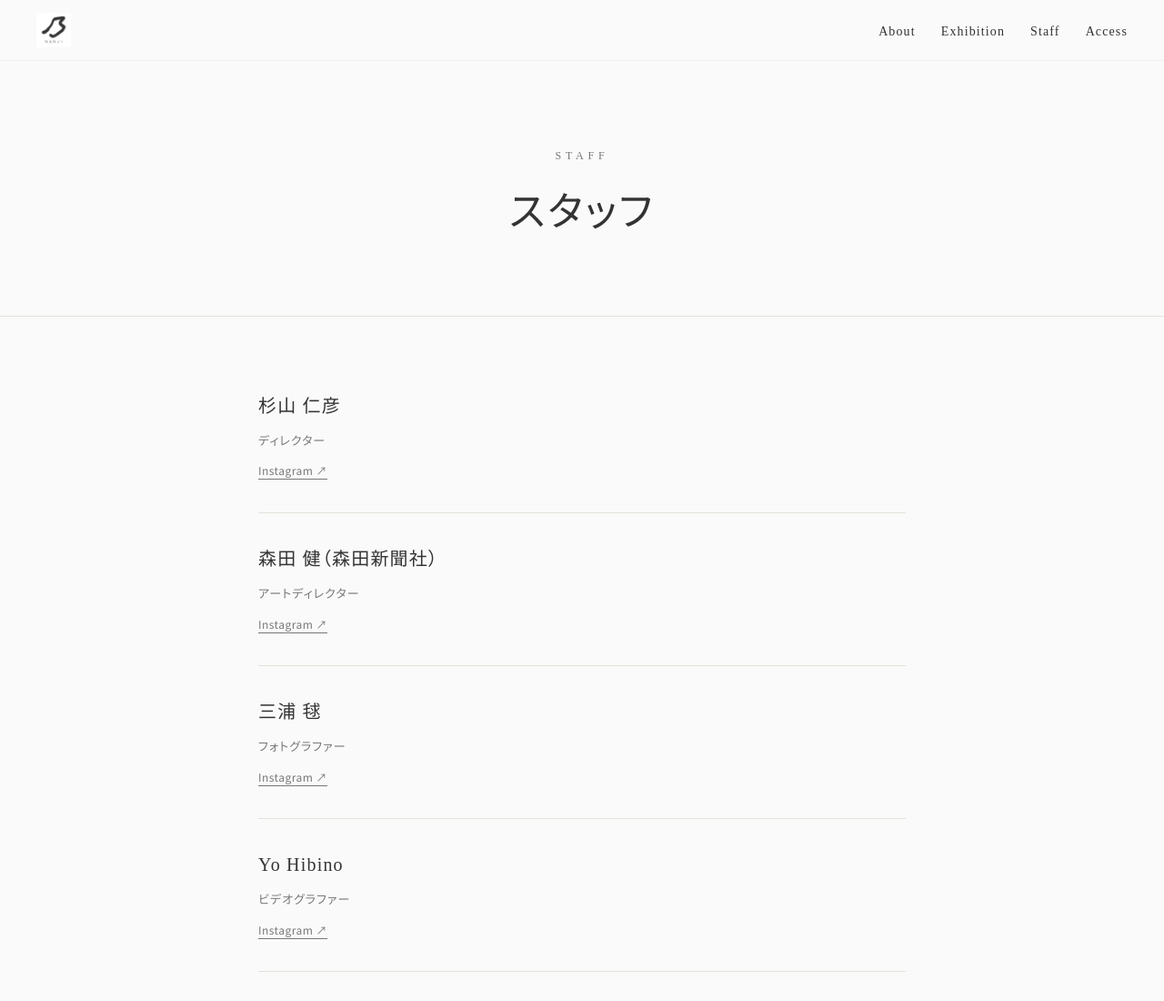
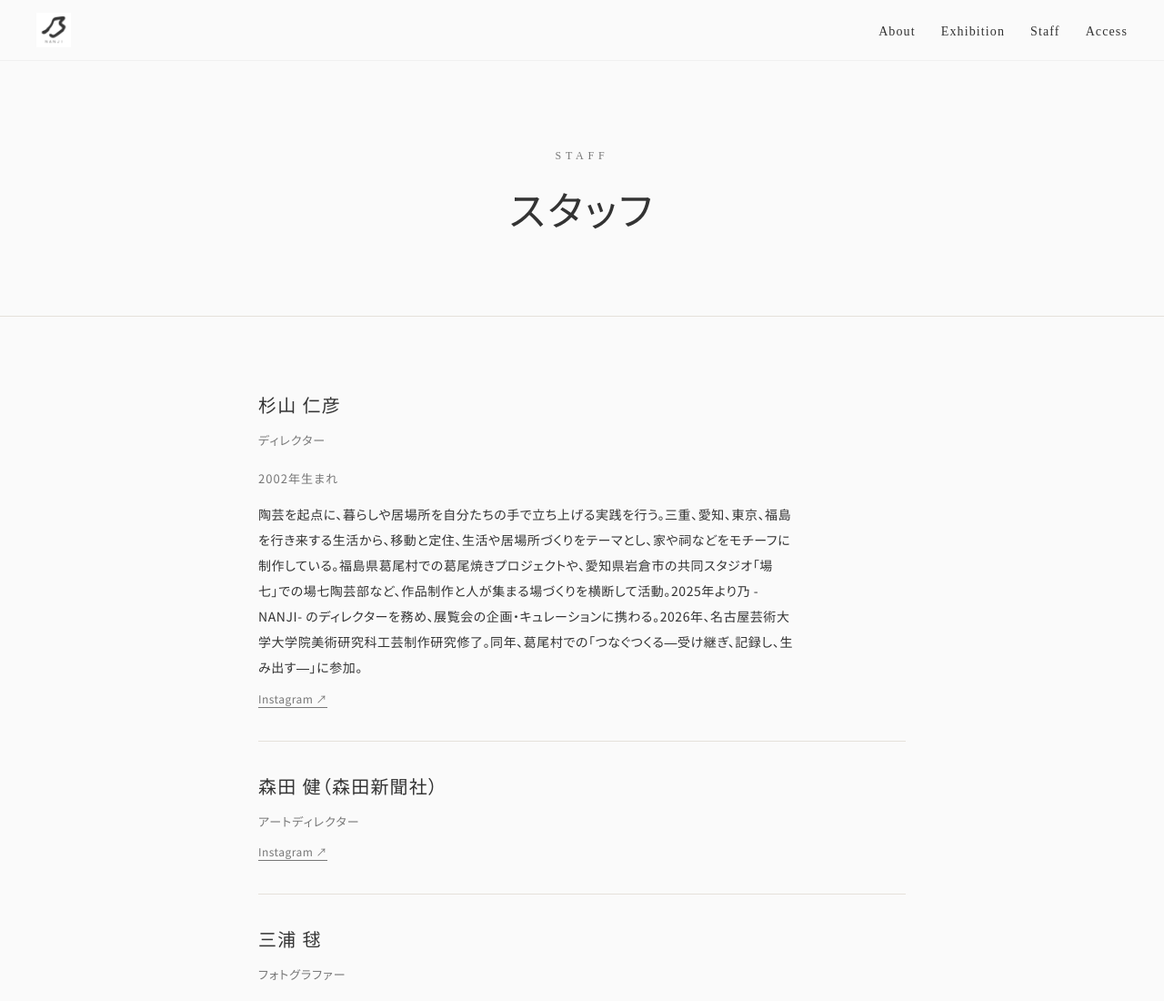
Before and after one commit to sugiyama-yoshihiko/nanji2025, a plain HTML site: page staff.html in a window 1280 px wide. Shown: the top 1100 px of the page at 91% size. Drawn offline with Linux system fonts and the light colour scheme.

Commit message:
Add director biography based on artist profile

```diff
--- a/staff.html
+++ b/staff.html
@@ -191,6 +191,8 @@
   .staff-social{display:inline-block;margin-top:10px;font-size:12px;letter-spacing:.04em;color:var(--muted);text-decoration:underline;text-underline-offset:4px;}
   .staff-social:focus-visible{outline:1px solid currentColor;outline-offset:4px;}
   .staff-person p{font-size:13px;letter-spacing:.08em;color:var(--muted);margin-top:8px;}
+  .staff-person .staff-birth{margin-top:18px;}
+  .staff-person .staff-bio{max-width:42em;margin-top:12px;font-size:14px;line-height:2;letter-spacing:.04em;color:var(--text);}
   @media(max-width:768px){.staff-list{padding:24px 24px 64px;}.staff-person h2{font-size:18px;}}
 </style>
 </head>
@@ -213,7 +215,7 @@
 <main>
 <section class="page-hero"><p class="label">Staff</p><h1>スタッフ</h1></section>
 <div class="staff-list">
-  <section class="staff-person"><h2>杉山 仁彦</h2><p>ディレクター</p><a class="staff-social" href="https://www.instagram.com/sugiyama__yoshihiko/" target="_blank" rel="noopener noreferrer" aria-label="杉山仁彦のInstagram（新しいタブで開きます）">Instagram ↗</a></section>
+  <section class="staff-person"><h2>杉山 仁彦</h2><p>ディレクター</p><p class="staff-birth">2002年生まれ</p><p class="staff-bio">陶芸を起点に、暮らしや居場所を自分たちの手で立ち上げる実践を行う。三重、愛知、東京、福島を行き来する生活から、移動と定住、生活や居場所づくりをテーマとし、家や祠などをモチーフに制作している。福島県葛尾村での葛尾焼きプロジェクトや、愛知県岩倉市の共同スタジオ「場七」での場七陶芸部など、作品制作と人が集まる場づくりを横断して活動。2025年より乃 -NANJI- のディレクターを務め、展覧会の企画・キュレーションに携わる。2026年、名古屋芸術大学大学院美術研究科工芸制作研究修了。同年、葛尾村での「つなぐつくる―受け継ぎ、記録し、生み出す―」に参加。</p><a class="staff-social" href="https://www.instagram.com/sugiyama__yoshihiko/" target="_blank" rel="noopener noreferrer" aria-label="杉山仁彦のInstagram（新しいタブで開きます）">Instagram ↗</a></section>
   <section class="staff-person"><h2>森田 健（森田新聞社）</h2><p>アートディレクター</p><a class="staff-social" href="https://www.instagram.com/morita_shinbunsha/" target="_blank" rel="noopener noreferrer" aria-label="森田新聞社のInstagram（新しいタブで開きます）">Instagram ↗</a></section>
   <section class="staff-person"><h2>三浦 毬</h2><p>フォトグラファー</p><a class="staff-social" href="https://www.instagram.com/mrwn_cmr/" target="_blank" rel="noopener noreferrer" aria-label="三浦毬のInstagram（新しいタブで開きます）">Instagram ↗</a></section>
   <section class="staff-person"><h2>Yo Hibino</h2><p>ビデオグラファー</p><a class="staff-social" href="https://www.instagram.com/yohibino/" target="_blank" rel="noopener noreferrer" aria-label="Yo HibinoのInstagram（新しいタブで開きます）">Instagram ↗</a></section>
```
